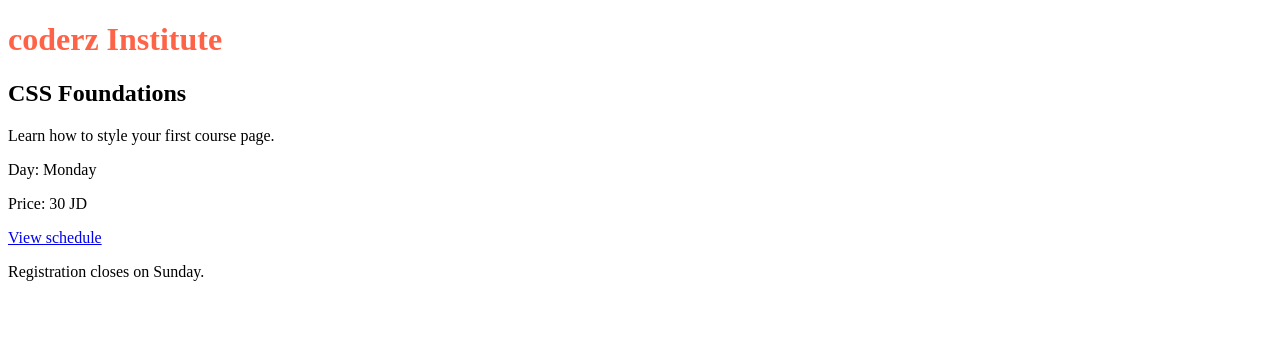
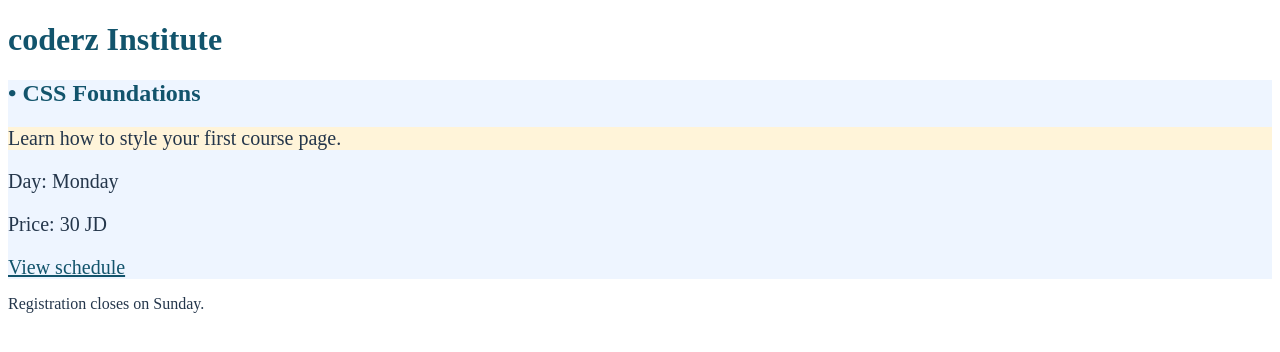
Before and after one commit to bayanqat/coderz-institute, a plain HTML site: page session6/assignment3/index.html in a window 1280 px wide. Drawn offline with Linux system fonts and the light colour scheme.

Commit message:
Complete Assignment 3

```diff
--- a/session6/assignment3/index.html
+++ b/session6/assignment3/index.html
@@ -3,12 +3,12 @@
   <head>
     <meta charset="utf-8" />
     <title>coderz | Course announcement</title>
-    <link rel="stylesheet" href="style.css" />
+    <link rel="stylesheet" href="styles.css" />
   </head>
 
   <body>
     <header>
-      <h1 style="color: tomato">coderz Institute</h1>
+      <h1>coderz Institute</h1>
     </header>
     <main>
       <article class="course-card">
--- a/session6/assignment3/styles.css
+++ b/session6/assignment3/styles.css
@@ -10,10 +10,10 @@ body {
 
 h1,
 h2 {
-  color: var(--brnad);
+  color: var(--brand);
 }
 
-course-card {
+.course-card {
   background: #eef5ff;
 }
 
@@ -25,11 +25,12 @@ course-card {
   font-size: 1.5rem;
 }
 
-.course-card p {
+.course-card > p {
   background: #fff4d9;
 }
 
 .course-card h2::before {
+  content: "• ";
   color: var(--brand);
 }
 
@@ -37,10 +38,10 @@ course-card {
   color: #12546c;
 }
 
-.action :hover {
+.action:hover {
   color: #6845a8;
 }
 
 .action:focus-visible {
-  outline: 0 solid orange;
+  outline: 3px solid orange;
 }
```
Also changed, not shown: session6/assignment3/answers.txt (added).
